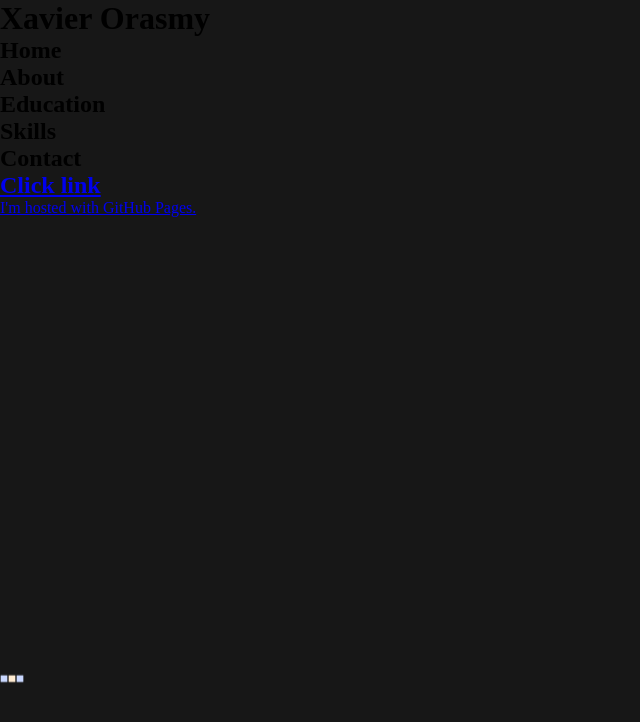
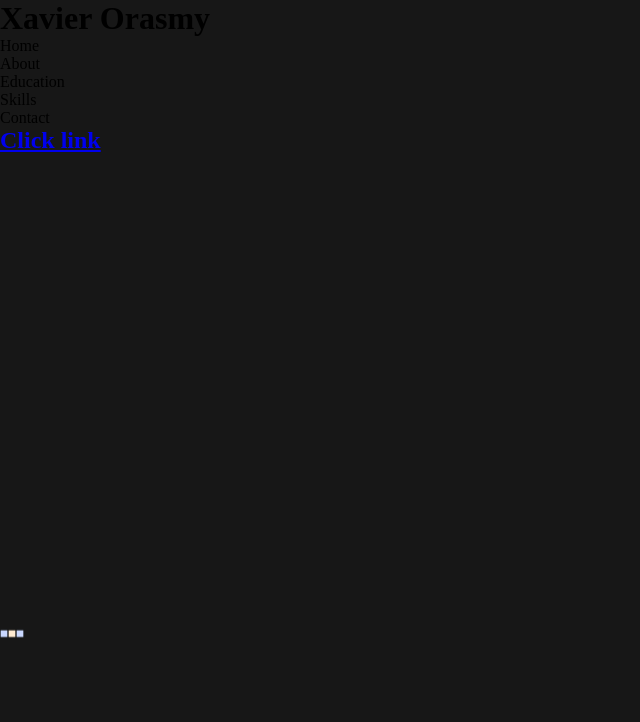
Before and after one commit to XavierOrasmy/XavierOrasmy.github.io, a plain HTML site: page index.html in a window 1280 px wide. Shown: the whole page, without its empty margins (0-640 px from the left). Drawn offline with Linux system fonts and the light colour scheme.

Commit message:
Update index.html
Added Action buttons, more detailed comments.

```diff
--- a/index.html
+++ b/index.html
@@ -7,12 +7,29 @@
   <link rel="stylesheet" href="stylesheet.css">
 </head>
 <body>
-  <h1>Xavier Orasmy</h1>
-  <h2>Home</h2>
-  <h2>About</h2>
-  <h2>Education</h2>
-  <h2>Skills</h2>
-  <h2>Contact</h2>
+    <div class = "Name">
+        <h1>Xavier Orasmy</h1>
+    </div>
+  <!--Action buttons, need to add linking-->
+    <div class="ActionButtons">
+        <div>
+            Home
+        </div>
+        <div>
+            About
+        </div>
+        <div>
+            Education
+        </div>
+        <div>
+            Skills
+        </div>
+        <div>
+            Contact
+        </div>
+    </div>
+
+<!--Animation for stars, still working on-->
   <div class="container">
     <div class="stars">
       <span></span>
@@ -22,6 +39,5 @@
 
   <!--Example on how to link to a different page/files-->
   <a href="./"><h2>Click link</h2>
-  <p>I'm hosted with GitHub Pages.</p>
 </body>
 </html>
```
